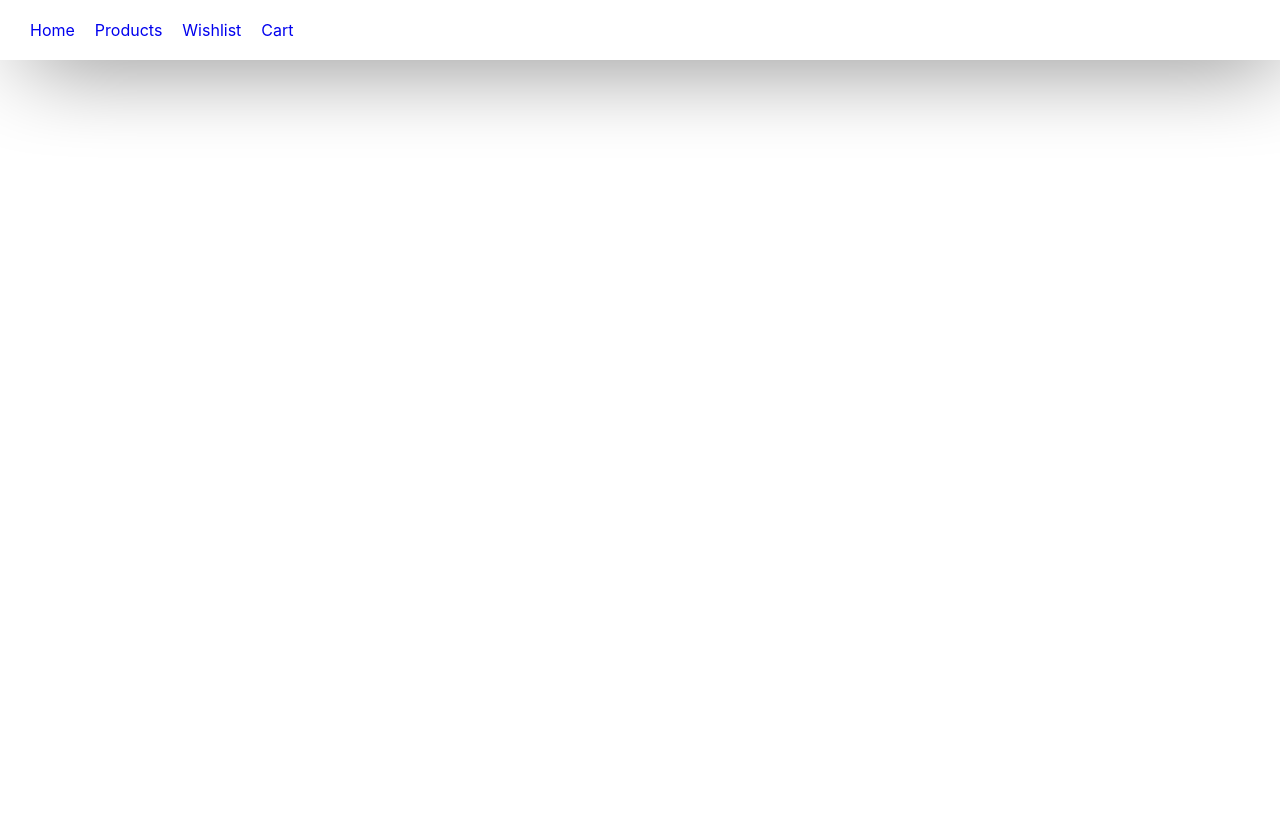
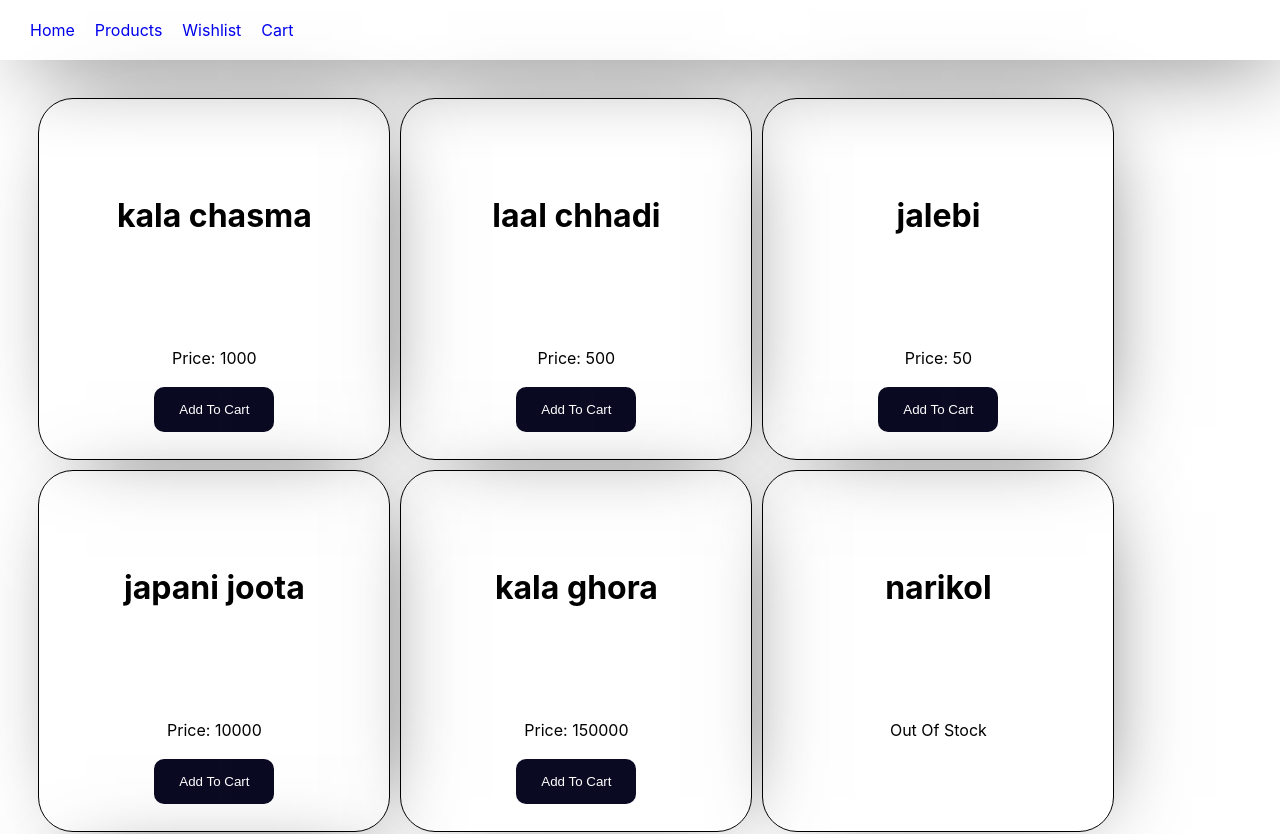
Before and after one commit to RaviPratihast/e-comm-basic, a React (Create React App) app: page /productListing in a window 1280 px wide. Shown: the top 834 px of the page. Before the commit the page ends 800 px from the top, so only its background shows below. Built offline with nearby package versions, Linux system fonts and the light colour scheme.

Commit message:
Style: Added style to product page.

```diff
--- /dev/null
+++ b/src/Pages/Product-page/Product.css
@@ -0,0 +1,49 @@
+.products-container {
+  display: flex;
+  /* justify-content: center; */
+  flex-wrap: wrap;
+  gap: 10px;
+  margin-top: 3%;
+  margin-left: 3%;
+
+  /* margin-inline: auto; */
+}
+.item-container {
+  border: 1px solid black;
+  height: 360px;
+  width: 350px;
+  display: flex;
+  flex-direction: column;
+  align-items: center;
+  justify-content: space-evenly;
+  -webkit-box-shadow: 10px 4px 87px -38px rgba(0, 0, 0, 0.75);
+  -moz-box-shadow: 10px 4px 87px -38px rgba(0, 0, 0, 0.75);
+  box-shadow: 10px 4px 87px -38px rgba(0, 0, 0, 0.75);
+  border-radius: 35px;
+  position: relative;
+  /* display: flex; */
+}
+.item-container > button {
+  /* padding: 10px 30px;
+    /* border: none; */
+  /* border: 1px solid black; */
+  /* border-radius: 10px;
+    font: inherit;
+    cursor: pointer;  */
+  position: absolute;
+  top:80%;
+  background-color: #0a0a23;
+  color: #fff;
+  border: none;
+  border-radius: 10px;
+  padding: 15px;
+  min-height: 30px;
+  min-width: 120px;
+  cursor: pointer;
+}
+.item-container>button:hover{
+    border: 1px solid black;
+    background-color: white;
+    color: black;
+    transition: 0.4s;
+}
--- /dev/null
+++ b/src/Pages/Product-page/Products.jsx
@@ -0,0 +1,21 @@
+import React from "react";
+import { useProduct } from "../../context/ecomm-context";
+import "./Product.css";
+function Products() {
+  const { state, dispatch } = useProduct();
+  return (
+    <div className="products-container">
+      {state.product.map((items) => {
+        return (
+          <div key={items.id} className="item-container">
+            <h1>{items.name}</h1>
+            {items.inStock ? <p> Price: {items.price}</p> : <p>Out Of Stock</p>}
+          {items.inStock &&   <button>Add To Cart</button>}
+          </div>
+        );
+      })}
+    </div>
+  );
+}
+
+export default Products;
--- a/src/Pages/index.js
+++ b/src/Pages/index.js
@@ -1,5 +1,5 @@
 import Home from "./Home";
-import Products from "./Products";
+import Products from "./Product-page/Products";
 import Wishlist from "./Wishlist";
 import Cart from "./Cart";
 import Login from "./Login";
```
Also changed, not shown: src/Pages/Products.jsx (deleted, +0 -7 lines).
